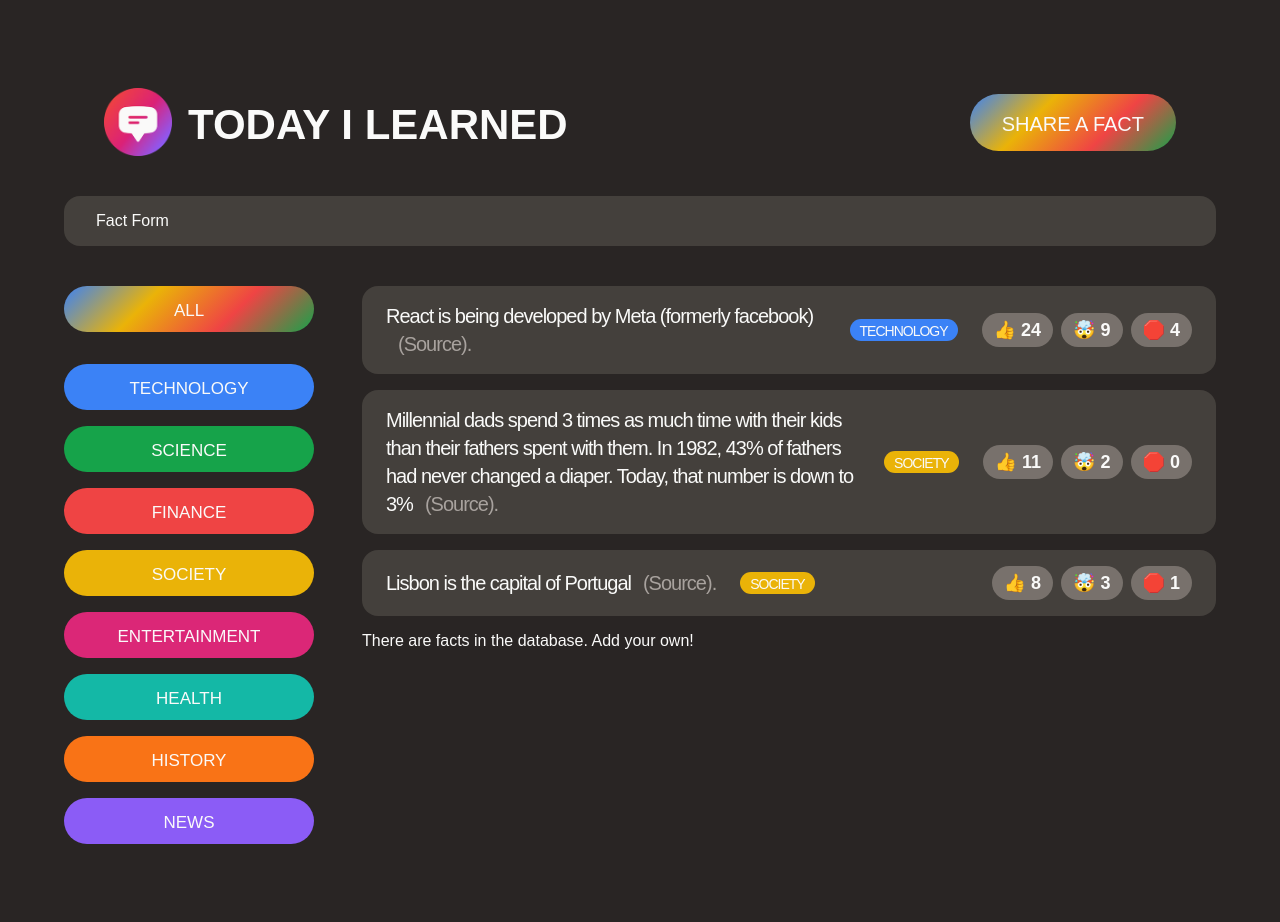
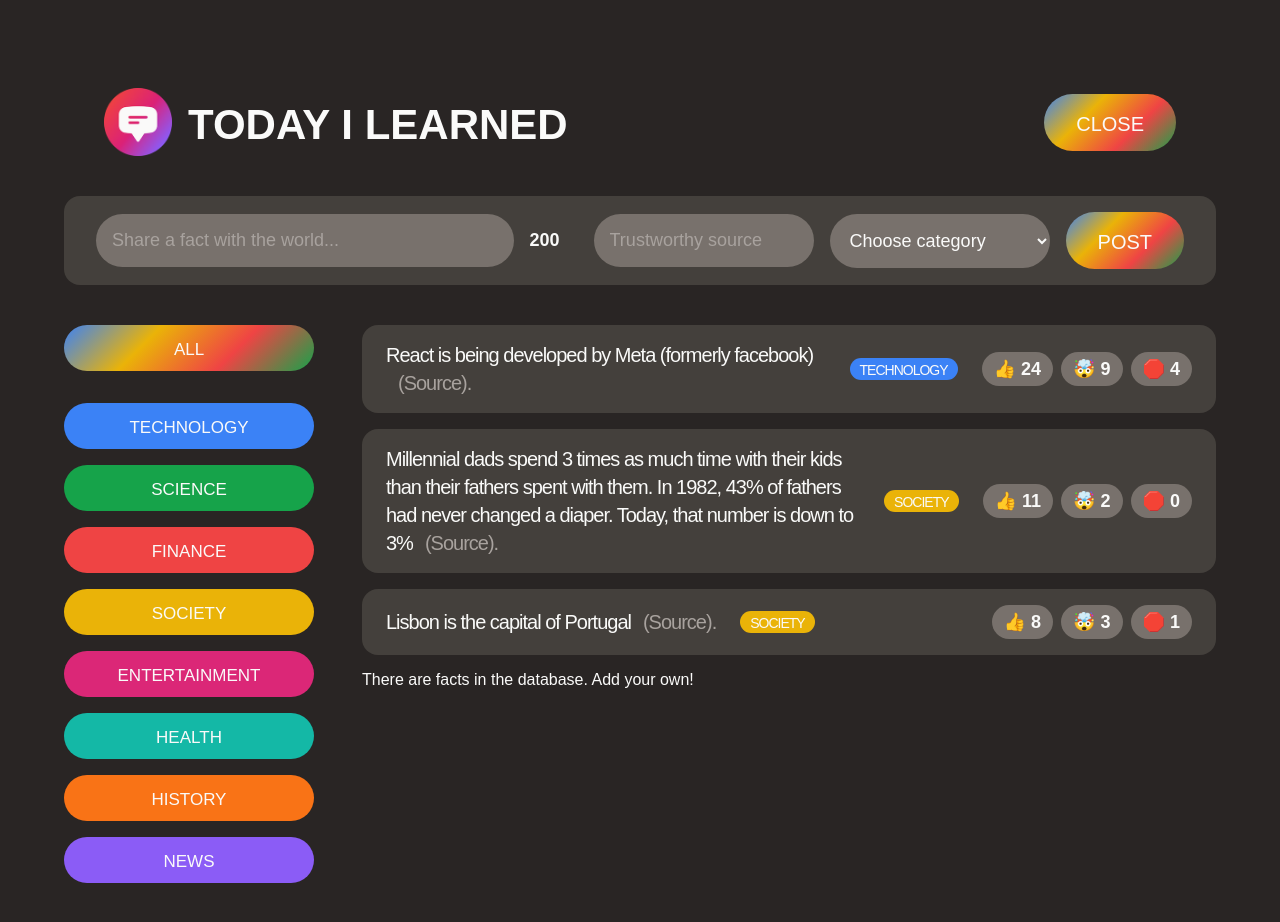
Before and after one commit to Aloosli/today-i-learned-app, a React (Create React App) app: page / in a window 1280 px wide. Both pictures are taken after a click on the button "SHARE A FACT". Shown: the top 922 px of the page. Built offline with nearby package versions, Linux system fonts and the light colour scheme; a web font is replaced by a local one.

Commit message:
work on form, form submitting

```diff
--- a/src/App.js
+++ b/src/App.js
@@ -1,3 +1,4 @@
+import { useState } from "react";
 import "./style.css";
 
 const initialFacts = [
@@ -34,11 +35,39 @@
   },
 ];
 
+function Counter() {
+  const [count, setCount] = useState(0);
+
+  return (
+    <div>
+      <span style={{ fontSize: "40px" }}>{count}</span>
+      <button className="btn btn-large" onClick={() => setCount((c) => c + 1)}>
+        +1
+      </button>
+    </div>
+  );
+}
+
 function App() {
-  const appTitle = "Today I Learned";
+  // 1. define state variable
+  const [showForm, setShowForm] = useState(false);
+
   return (
     <>
-      {/* header */}
+      <Header showForm={showForm} setShowForm={setShowForm} />
+      {showForm ? <NewFactForm /> : null}
+
+      <main className="main">
+        <CategoryFilter />
+        <FactList />
+      </main>
+    </>
+  );
+}
+function Header({ showForm, setShowForm }) {
+  const appTitle = "Today I Learned";
+
+  return (
     <header className="header">
       <div className="logo">
         <img
@@ -50,18 +79,14 @@
         <h1>{appTitle}</h1>
       </div>
 
-        <button className="btn btn-large btn-open">Share a fact</button>
+      <button
+        className="btn btn-large btn-open"
+        onClick={() => setShowForm((show) => !show)}
+      >
+        {showForm ? "Close" : "Share a fact"}
+      </button>
     </header>
-      <NewFactForm />
-      <main className="main">
-        <CategoryFilter />
-        <FactList />
-      </main>
-    </>
   );
-}
-function NewFactForm() {
-  return <form className="fact-form">Fact Form</form>;
 }
 const CATEGORIES = [
   { name: "technology", color: "#3b82f6" },
@@ -73,6 +98,41 @@
   { name: "history", color: "#f97316" },
   { name: "news", color: "#8b5cf6" },
 ];
+function NewFactForm() {
+  const [text, setText] = useState("");
+  const [source, setSource] = useState("");
+  const [category, setCategory] = useState("");
+  const textLength = text.length;
+  function handleSubmit(e) {
+    e.preventDefault();
+  }
+  return (
+    <form className="fact-form" onSubmit={handleSubmit}>
+      <input
+        type="text"
+        placeholder="Share a fact with the world..."
+        value={text}
+        onChange={(e) => setText(e.target.value)}
+      />
+      <span>{200 - textLength}</span>
+      <input
+        value={source}
+        type="text"
+        placeholder="Trustworthy source"
+        onChange={(e) => setSource(e.target.value)}
+      />
+      <select value={category} onChange={(e) => setCategory(e.target.value)}>
+        <option value="">Choose category</option>
+        {CATEGORIES.map((cat) => (
+          <option key={cat.name} value={cat.name}>
+            {cat.name.toUpperCase()}
+          </option>
+        ))}
+      </select>
+      <button class="btn btn-large">Post</button>
+    </form>
+  );
+}
 
 function CategoryFilter() {
   return (
```
Lines whose indentation alone changed are shown as unchanged.
